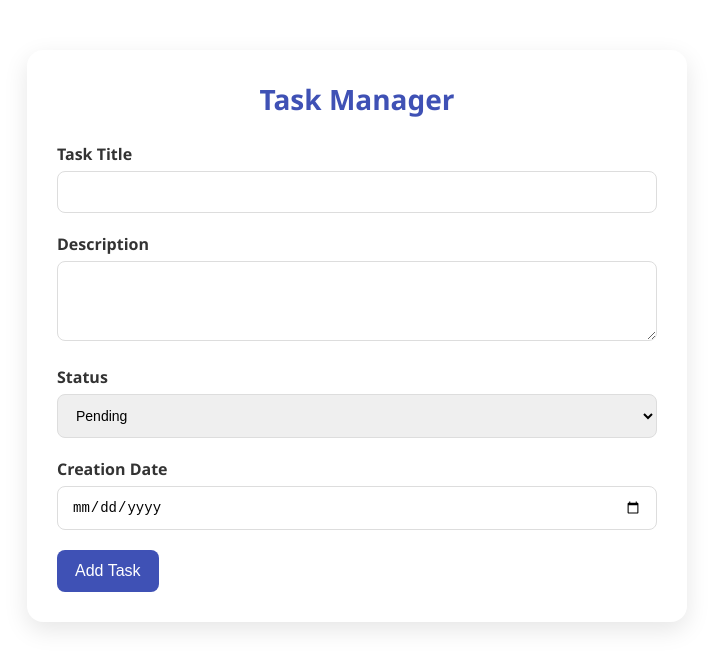
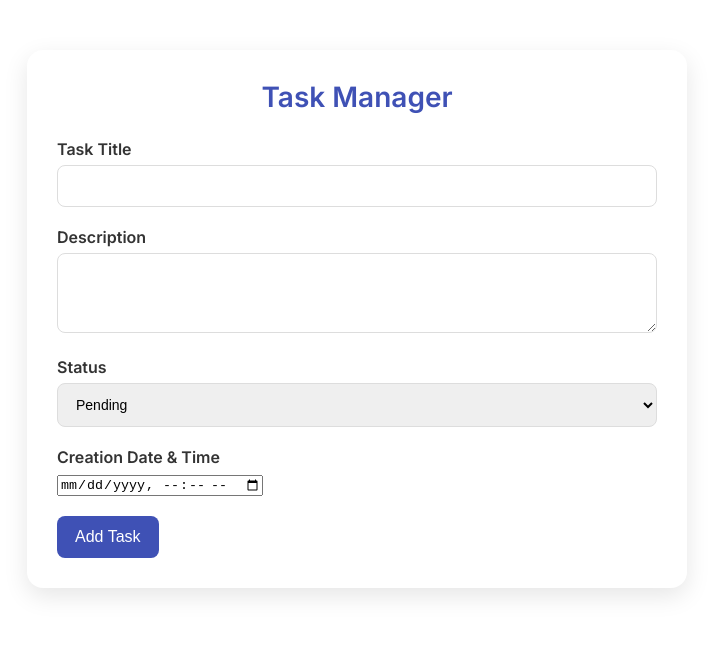
Before and after one commit to chulakasam/task-manager-frontEnd, an Angular app: page / in a window 1280 px wide. Shown: the top 668 px of the page, without its empty margins (283-996 px from the left). Built offline with nearby package versions, Linux system fonts and the light colour scheme.

Commit message:
add new font

```diff
--- a/src/app/components/task-form.component.css
+++ b/src/app/components/task-form.component.css
@@ -3,7 +3,7 @@
   margin: 50px auto;
   padding: 30px;
   border-radius: 16px;
-  font-family: 'Segoe UI', Tahoma, Geneva, Verdana, sans-serif;
+  font-family: 'Inter', sans-serif;
   background: #ffffff;
   box-shadow: 0 8px 24px rgba(0, 0, 0, 0.1);
   transition: box-shadow 0.3s ease;
--- a/src/app/components/task-form.component.html
+++ b/src/app/components/task-form.component.html
@@ -1,12 +1,9 @@
 <!DOCTYPE html>
 <html lang="en">
 <head>
-
   <meta charset="UTF-8">
   <title>Title</title>
-  <style >
-
-  </style>
+  <link href="https://fonts.googleapis.com/css2?family=Inter:wght@400;600&display=swap" rel="stylesheet">
 </head>
 <body>
 <main class="main">
@@ -33,9 +30,15 @@
     </div>
 
     <div>
-      <label>Creation Date</label>
-      <input type="date" [(ngModel)]="task.createdDate" name="createdDate" required />
+      <label>Creation Date & Time</label>
+      <input
+        type="datetime-local"
+        [(ngModel)]="task.createdDate"
+        name="createdDate"
+        required
+      />
     </div>
+
 
     <button type="submit">Add Task</button>
   </form>
```
